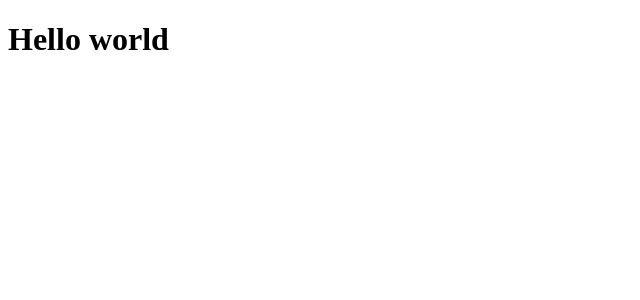
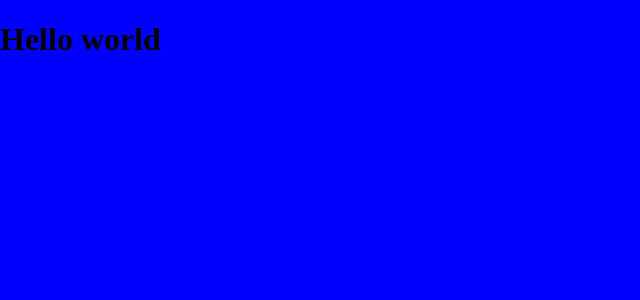
Before and after one commit to huynhr/ValuesApp, a React app: page / in a window 1280 px wide. Shown: the top 300 px of the page, without its empty margins (0-640 px from the left). Built offline with nearby package versions, Linux system fonts and the light colour scheme; the HTML template or start-up script is replaced by a standard one.

Commit message:
Compile SASS files

```diff
--- a/client/dst/index.html
+++ b/client/dst/index.html
@@ -5,6 +5,7 @@
   <meta name="viewport" content="width=device-width, initial-scale=1.0">
   <meta http-equiv="X-UA-Compatible" content="ie=edge">
   <title>Values App</title>
+  <link rel="stylesheet" href="style.css">
 </head>
 <body>
   <div id="app"></div>
--- /dev/null
+++ b/client/dst/style.css
@@ -0,0 +1,5 @@
+body {
+  margin: 0;
+  padding: 0;
+  box-sizing: border-box;
+  background-color: blue; }
--- a/client/src/index.jsx
+++ b/client/src/index.jsx
@@ -1,4 +1,5 @@
 import React from 'react';
 import ReactDom from 'react-dom';
+import './style.scss';
 
 ReactDom.render(<h1>Hello world</h1>, document.getElementById('app'));
--- /dev/null
+++ b/client/src/style.scss
@@ -0,0 +1,8 @@
+$primary: blue;
+
+body {
+  margin: 0;
+  padding: 0;
+  box-sizing: border-box;
+  background-color: $primary;
+}
--- a/webpack.config.js
+++ b/webpack.config.js
@@ -1,4 +1,5 @@
 const path = require('path');
+const ExtractTextPlugin = require('extract-text-webpack-plugin');
 
 module.exports = {
   entry: './client/src/index.jsx',
@@ -14,7 +15,38 @@ module.exports = {
         use: {
         loader: "babel-loader"
         }
+      },
+      {
+        test: /\.scss$/,
+        use: ExtractTextPlugin.extract(
+          {
+            fallback: 'style-loader',
+            use: ['css-loader', 'sass-loader']
+          })
       }
     ]
-  }
+  },
+  plugins: [
+    new ExtractTextPlugin({filename: 'style.css'})
+  ]
 };
+
+
+
+// {
+//   test: /\.(s*)css$/,
+//   use: [
+//     {
+//       loader: "style-loader"
+//     },
+//     {
+//       loader: "css-loader"
+//     },
+//     {
+//       loader: "sass-loader",
+//       options: {
+//         includesPaths: ["~/client/src", "~/client/dst/style.css"]
+//       }
+//     }
+//   ]
+// }
```
Also changed, not shown: package.json (+9 -1 lines).
